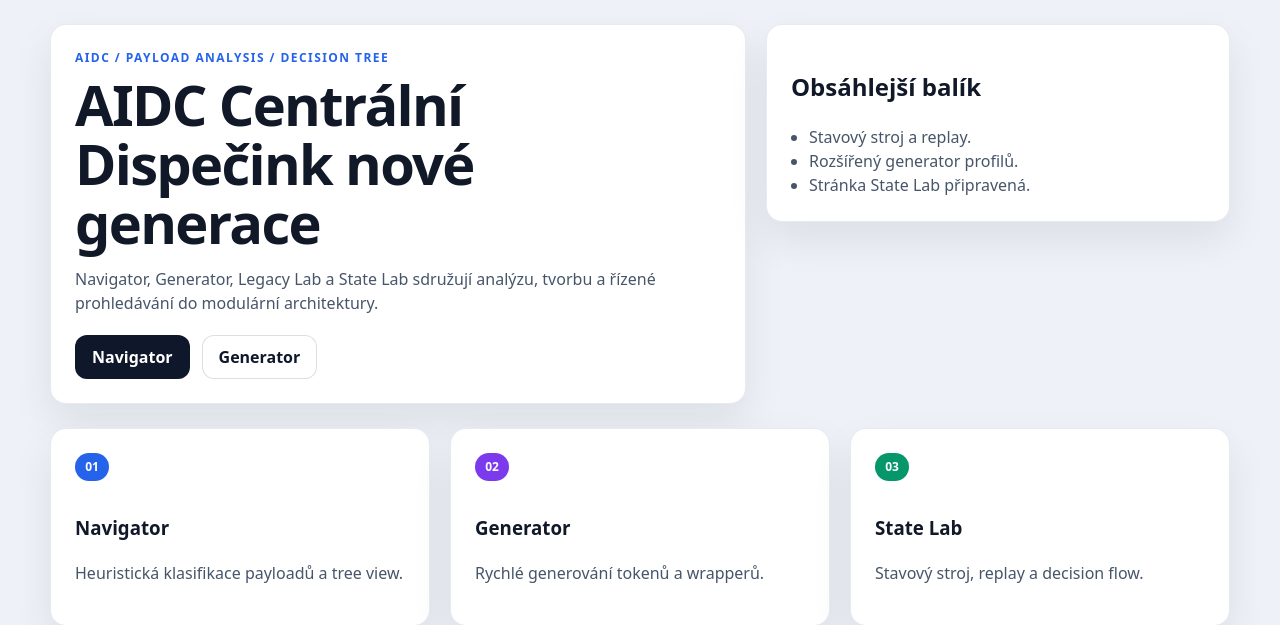
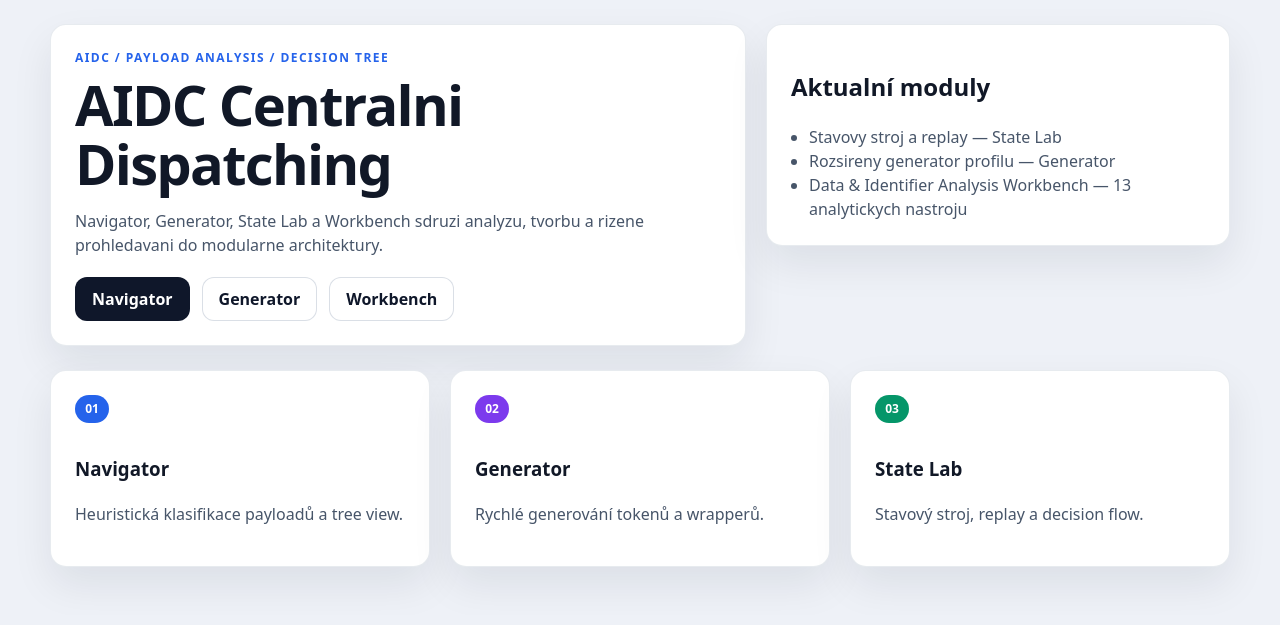
Before and after one commit to suseto-ui/suseto-v2, a Flask app: page / in a window 1280 px wide. Shown: the part 73-698 px from the top of the page. Run offline with Flask 3, Linux system fonts and the light colour scheme.

Commit message:
fix: rozcestnik.html - odstranena stray HTML za endblock; pridana Workbench btn

```diff
--- a/templates/pages/rozcestnik.html
+++ b/templates/pages/rozcestnik.html
@@ -1,8 +1,25 @@
-{% extends "layout.html" %}{% block title %}Suseto v2 | AIDC Dispečink{% endblock %}{% block content %}<section class="hero-panel"><div class="hero-copy panel"><div class="eyebrow">AIDC / Payload Analysis / Decision Tree</div><h1>AIDC Centrální Dispečink nové generace</h1><p>Navigator, Generator, Legacy Lab a State Lab sdružují analýzu, tvorbu a řízené prohledávání do modulární architektury.</p><div class="hero-actions"><a class="btn btn-primary" href="{{ url_for('navigator') }}">Navigator</a><a class="btn btn-secondary" href="{{ url_for('generator') }}">Generator</a></div></div><div class="panel"><h2>Obsáhlejší balík</h2><ul class="clean-list"><li>Stavový stroj a replay.</li><li>Rozšířený generator profilů.</li><li>Stránka State Lab připravená.</li></ul></div></section>{% include 'partials/module_cards.html' %}{% endblock %}
-    <a href="/workbench" class="card-link">
-      <div class="card">
-        <div class="card-icon">🔬</div>
-        <div class="card-title">Workbench</div>
-        <div class="card-desc">Analýza, identifikace a reverzní inženýrství identifikátorů</div>
-      </div>
-    </a>
+{% extends "layout.html" %}
+{% block title %}Suseto v2 | AIDC Dispatching{% endblock %}
+{% block content %}
+<section class="hero-panel">
+  <div class="hero-copy panel">
+    <div class="eyebrow">AIDC / Payload Analysis / Decision Tree</div>
+    <h1>AIDC Centralni Dispatching</h1>
+    <p>Navigator, Generator, State Lab a Workbench sdruzi analyzu, tvorbu a rizene prohledavani do modularne architektury.</p>
+    <div class="hero-actions">
+      <a class="btn btn-primary" href="{{ url_for('navigator') }}">Navigator</a>
+      <a class="btn btn-secondary" href="{{ url_for('generator') }}">Generator</a>
+      <a class="btn btn-secondary" href="/workbench">Workbench</a>
+    </div>
+  </div>
+  <div class="panel">
+    <h2>Aktualn&#237; moduly</h2>
+    <ul class="clean-list">
+      <li>Stavovy stroj a replay &mdash; State Lab</li>
+      <li>Rozsireny generator profilu &mdash; Generator</li>
+      <li>Data &amp; Identifier Analysis Workbench &mdash; 13 analytickych nastroju</li>
+    </ul>
+  </div>
+</section>
+{% include 'partials/module_cards.html' %}
+{% endblock %}
```
